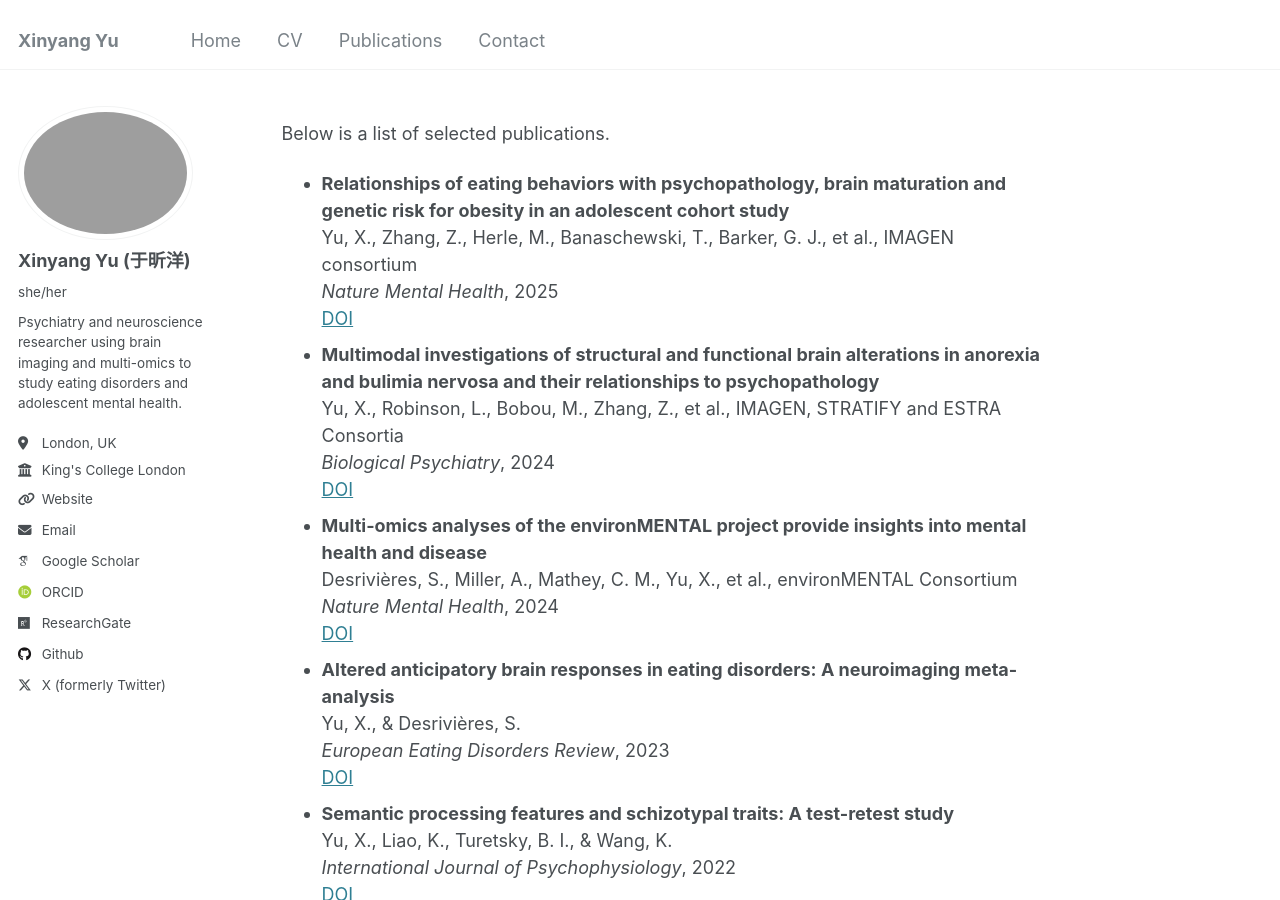
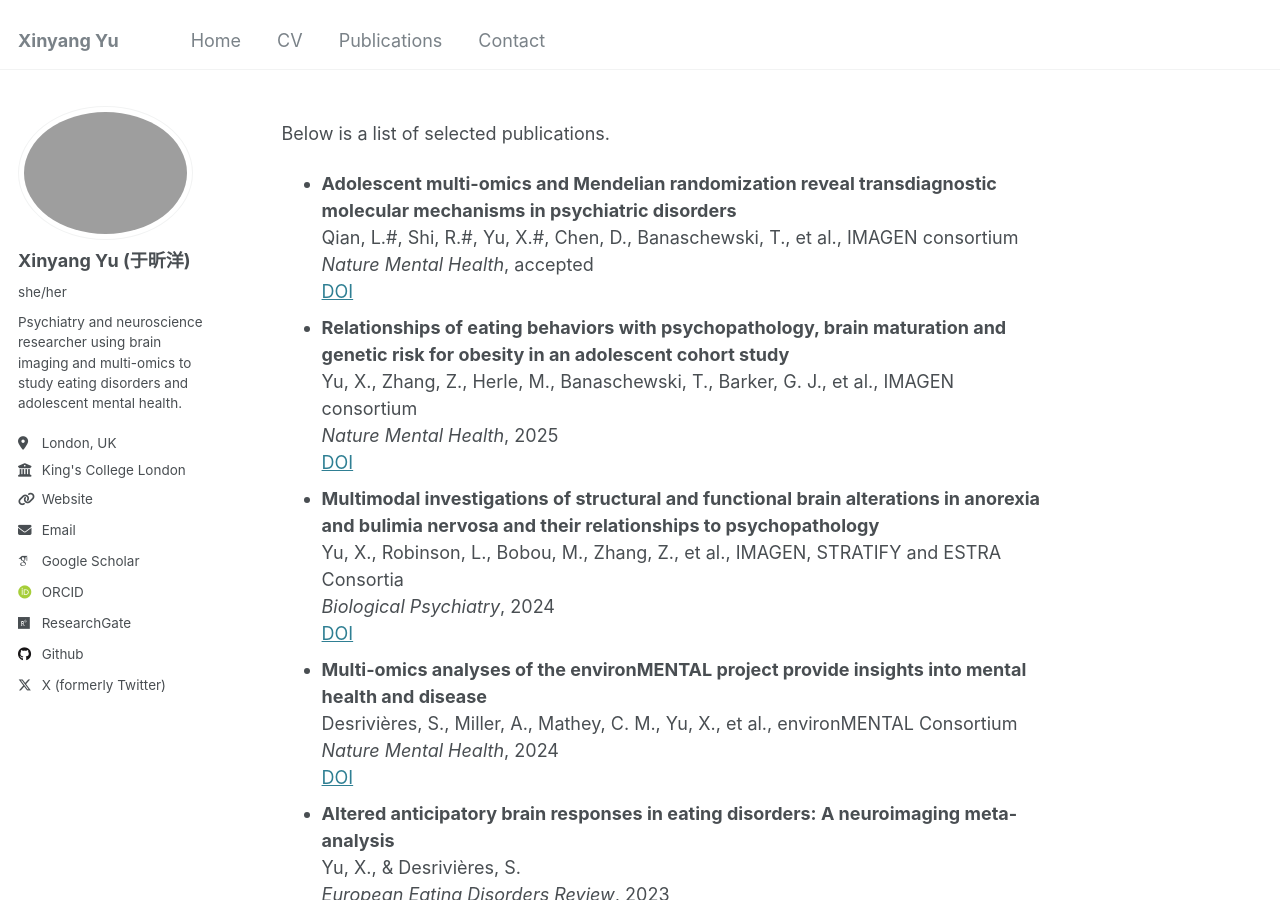
Before and after one commit to XinyangYu918/XinyangYu918.github.io, a Jekyll site: the page built from _pages/publications.md, in a window 1280 px wide and 900 px high. Built offline with Jekyll 4.4.1, drawn with Linux system fonts in a browser that asks for light colours; some web fonts are replaced.

Commit message:
Update publications.yml

```diff
--- a/_data/publications.yml
+++ b/_data/publications.yml
@@ -1,3 +1,9 @@
+- title: "Adolescent multi-omics and Mendelian randomization reveal transdiagnostic molecular mechanisms in psychiatric disorders"
+  authors: "Qian, L.#, Shi, R.#, Yu, X.#, Chen, D., Banaschewski, T., et al., IMAGEN consortium"
+  journal: "Nature Mental Health"
+  year: accepted
+  link: ""
+
 - title: "Relationships of eating behaviors with psychopathology, brain maturation and genetic risk for obesity in an adolescent cohort study"
   authors: "Yu, X., Zhang, Z., Herle, M., Banaschewski, T., Barker, G. J., et al., IMAGEN consortium"
   journal: "Nature Mental Health"
```
